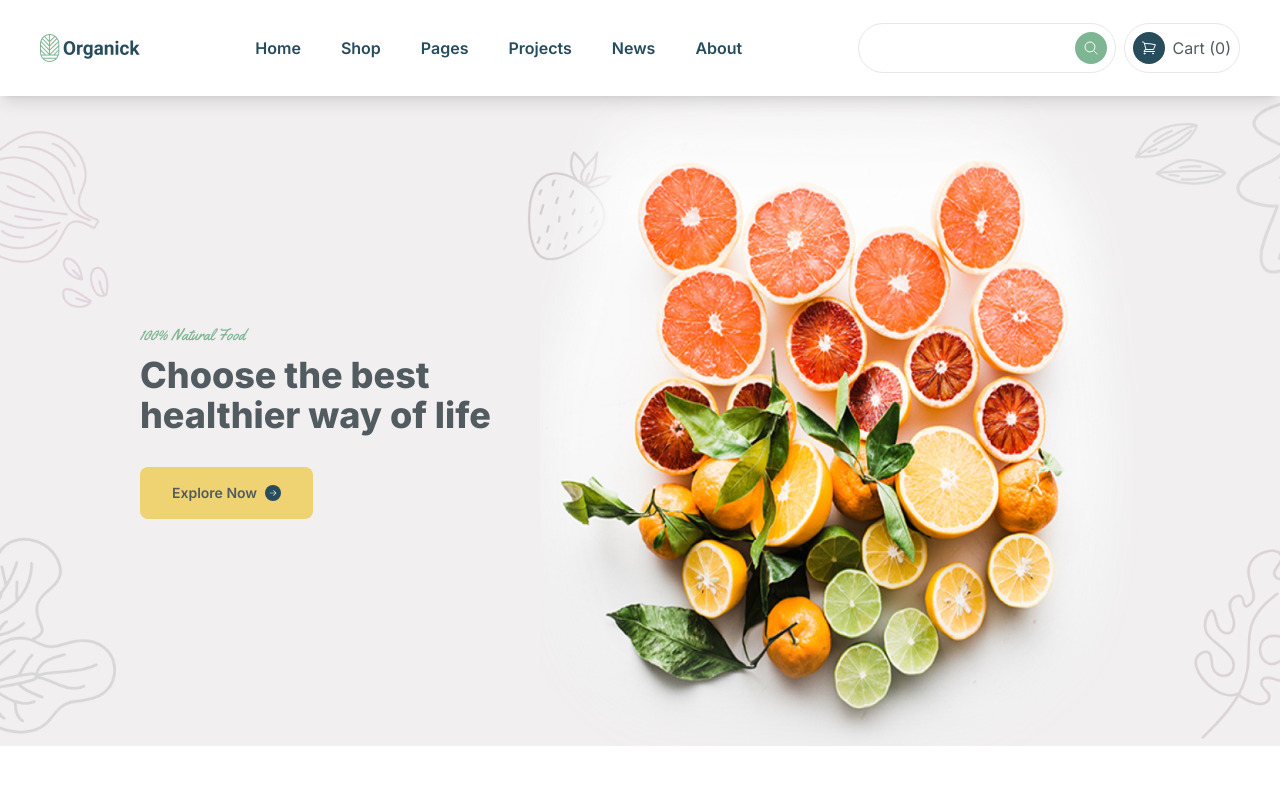
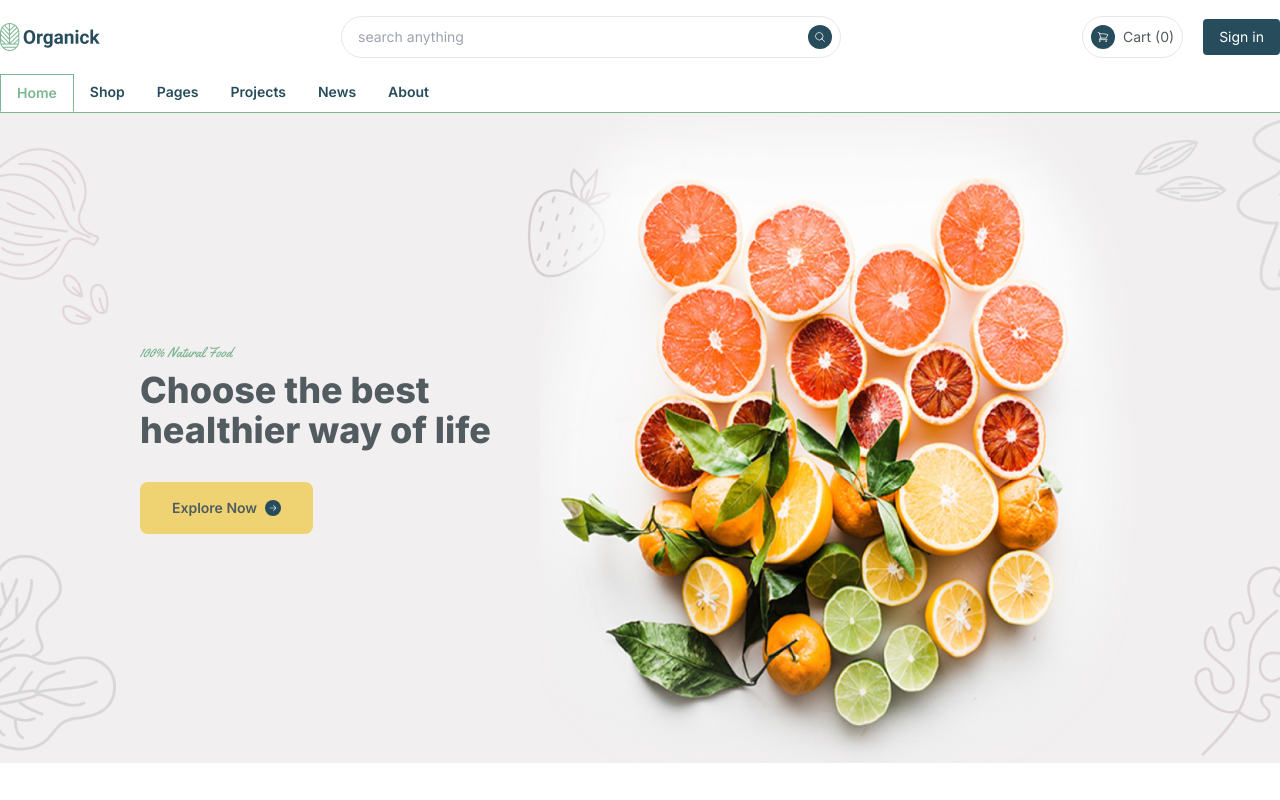
Before and after one commit to u-d-a-y-95/organick, a Next.js app: page / in a window 1280 px wide. Shown: the top 800 px of the page. Built offline with nearby package versions, Linux system fonts and the light colour scheme.

Commit message:
design header

```diff
--- a/src/app/(main)/layout.tsx
+++ b/src/app/(main)/layout.tsx
@@ -3,8 +3,9 @@ import "../globals.css";
 import Footer from "@/components/layout/footer";
 
 export const metadata = {
-  title: "Create Next App",
-  description: "Generated by create next app",
+  title: "Organick | Home",
+  description:
+    "Bangladesh is No1 online grocery store, daily needs supplier, and shopping site in Bangladesh. Sell diapers, rice, oil from the Dhaka marke",
 };
 
 export default function RootLayout({
--- a/src/app/layout.tsx
+++ b/src/app/layout.tsx
@@ -4,7 +4,7 @@ import { Inter } from "next/font/google";
 const inter = Inter({ subsets: ["latin"] });
 
 export const metadata = {
-  title: "Create Next App",
+  title: "Organick",
   description: "Generated by create next app",
 };
 
@@ -15,7 +15,7 @@ export default function RootLayout({
 }) {
   return (
     <html lang="en">
-      <body className={`${inter.className} bg-white text-primary-dark`}>
+      <body className={`${inter.className} bg-white text-primary-dark text-sm`}>
         {children}
       </body>
     </html>
--- a/src/components/layout/header.tsx
+++ b/src/components/layout/header.tsx
@@ -4,33 +4,46 @@ import Navbar from "./navbar";
 import {
   ShoppingCartIcon,
   MagnifyingGlassIcon,
+  HeartIcon,
 } from "@heroicons/react/24/outline";
+import Link from "next/link";
 
 export default function Header() {
   return (
-    <div className="sticky top-0 bg-white z-10 shadow-lg">
-      <div className="container mx-auto flex h-24 justify-between items-center px-10 sticky">
+    <div className="sticky top-0 bg-white z-10">
+      <div className="container mx-auto py-4">
+        <div className="flex justify-between items-center">
           <div>
             <Image width="100" height="100" src="/img/logo.png" alt="logo" />
           </div>
-        <div className="hidden sm:block flex-1">
-          <Navbar />
+          <div className="hidden md:flex flex-1 max-w-[500px] border rounded-full p-2 items-center gap-2">
+            <div className="flex-1 bg-secondary-accent-light w-[200px]">
+              <input
+                placeholder="search anything"
+                className="w-full outline-0 px-2"
+              />
             </div>
-        <div className="hidden sm:flex gap-2">
-          <div className="flex border rounded-full p-2 items-center gap-2 flex-1">
-            <div className="flex-1 bg-secondary-accent-light w-[200px]"></div>
-            <div className="text-white bg-secondary rounded-full h-8 w-8 flex justify-center items-center">
-              <MagnifyingGlassIcon className="h-4 w-4" />
+            <div className="text-white bg-primary rounded-full h-6 w-6 flex justify-center items-center">
+              <MagnifyingGlassIcon className="h-3 w-3" />
             </div>
           </div>
+          <div className="hidden sm:flex gap-5 items-center">
             <div className="flex border rounded-full p-2 items-center gap-2">
-            <div className="bg-primary text-white rounded-full h-8 w-8 flex justify-center items-center">
-              <ShoppingCartIcon className="h-4 w-4" />
+              <div className="bg-primary text-white rounded-full w-6 aspect-square flex justify-center items-center">
+                <ShoppingCartIcon className="w-3 aspect-square" />
               </div>
               <div className="flex-1">Cart (0)</div>
+            </div>
+
+            {/* <div className="bg-primary text-white rounded-full w-8 aspect-square flex justify-center items-center ring ring-offset-2 ring-gray-400"></div> */}
+
+            <div className="bg-primary text-white px-4 p-2 rounded">
+              <Link href="/signin">Sign in</Link>
             </div>
           </div>
         </div>
       </div>
+      <Navbar />
+    </div>
   );
 }
--- a/src/components/layout/navbar.tsx
+++ b/src/components/layout/navbar.tsx
@@ -1,4 +1,6 @@
+"use client";
 import Link from "next/link";
+import { usePathname } from "next/navigation";
 
 const navs = [
   {
@@ -11,15 +13,15 @@ const navs = [
   },
   {
     label: "Pages",
-    url: "/",
+    url: "/pages",
   },
   {
     label: "Projects",
-    url: "/",
+    url: "/projects",
   },
   {
     label: "News",
-    url: "/",
+    url: "/news",
   },
   {
     label: "About",
@@ -28,13 +30,23 @@ const navs = [
 ];
 
 export default function Navbar() {
+  const path = usePathname();
   return (
-    <div className="flex text-primary capitalize justify-center gap-10 font-semibold">
-      {navs.map((nav, index) => (
-        <Link key={index} href={nav.url} className="hover:text-secondary">
-          {nav.label}
-        </Link>
-      ))}
+    <div className="border-b border-secondary">
+      <div className="container mx-auto flex text-primary capitalize font-semibold ">
+        {navs.map((nav, index) => (
+          <Link
+            key={index}
+            href={nav.url}
+            className={`
+            ${
+              path == nav.url ? "border border-b-white text-secondary" : ""
+            }   p-2 px-4 border-secondary hover:text-secondary`}
+          >
+            {nav.label}
+          </Link>
+        ))}
+      </div>
     </div>
   );
 }
```
Lines whose indentation alone changed are shown as unchanged.
